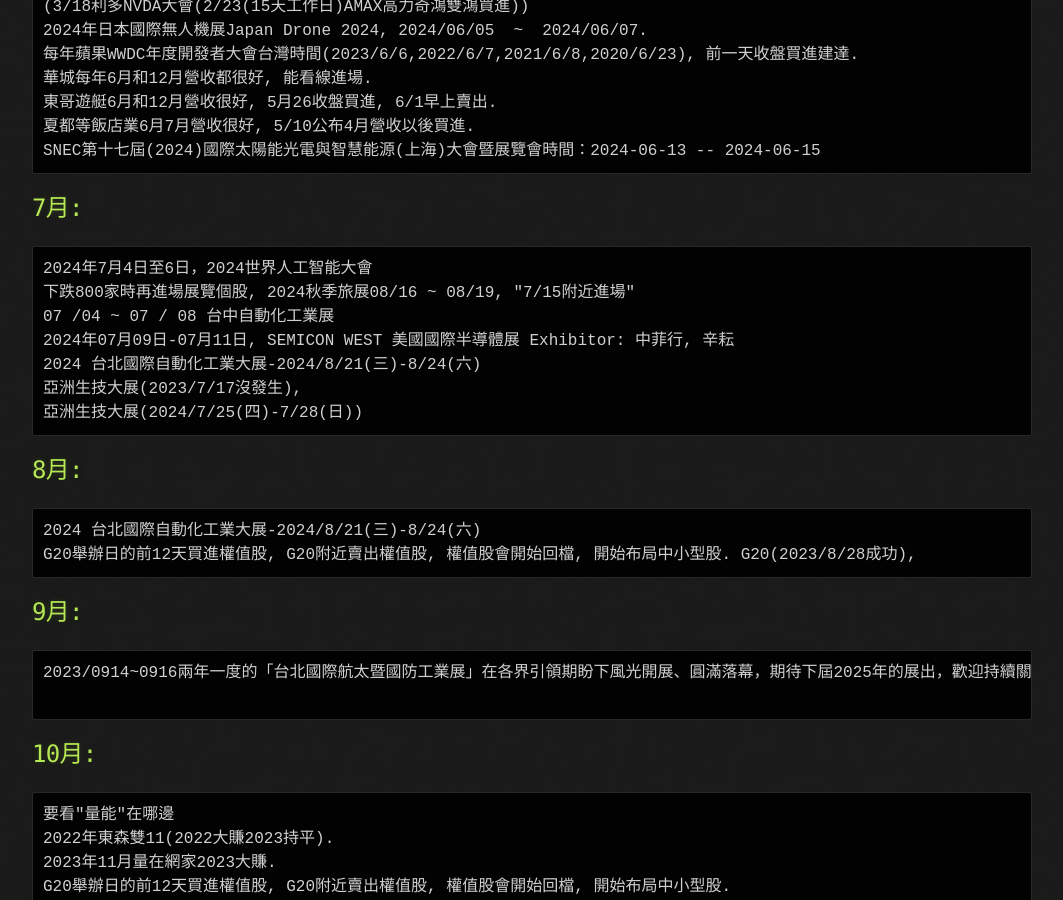
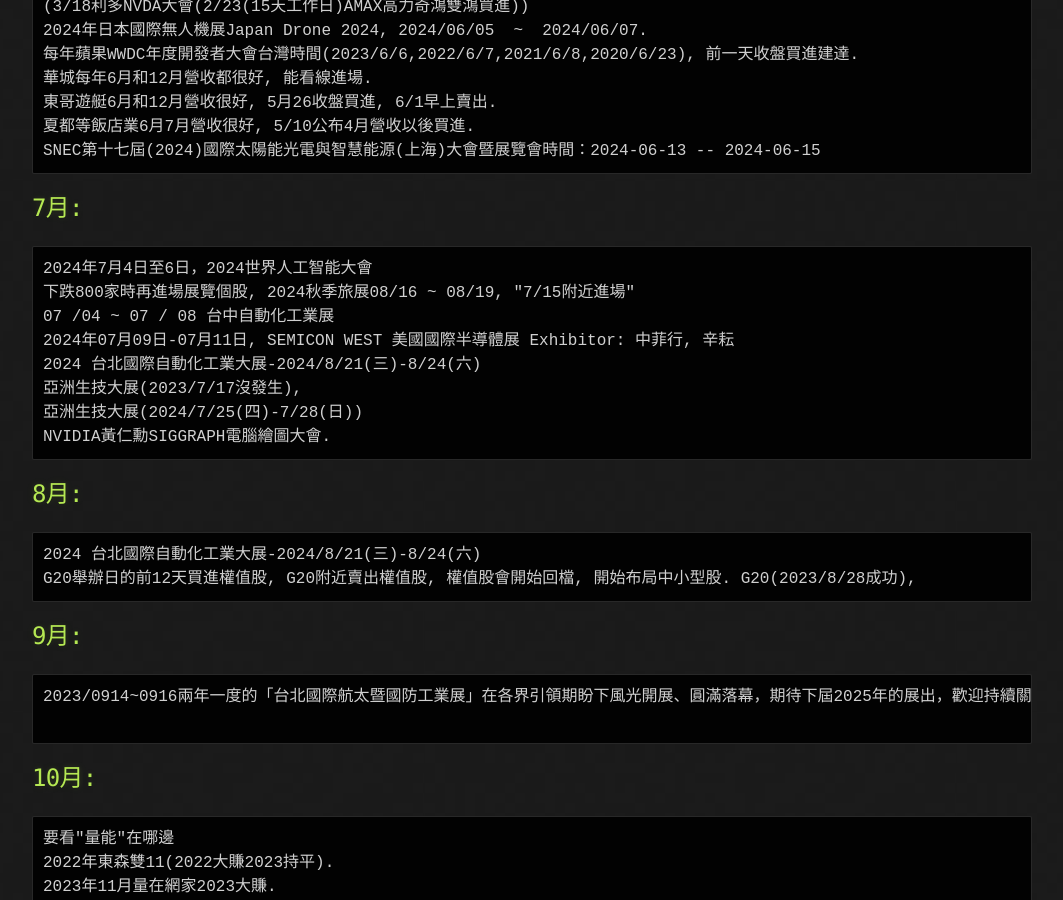
Before and after one commit to lepg5487/Stock_God, a Jekyll site: the page built from experience.md, in a window 1280 px wide and 900 px high, scrolled down 3544 px. Shown: the whole window, without its empty margins (108-1171 px from the left). Built offline with Jekyll 4.4.1, drawn with Linux system fonts in a browser that asks for light colours; our own code applies the rules of GitHub Pages for plain Markdown files.

Commit message:
Update experience.md

````diff
--- a/experience.md
+++ b/experience.md
@@ -146,6 +146,7 @@
 2024 台北國際自動化工業大展-2024/8/21(三)-8/24(六)
 亞洲生技大展(2023/7/17沒發生),
 亞洲生技大展(2024/7/25(四)-7/28(日))
+NVIDIA黃仁勳SIGGRAPH電腦繪圖大會.
 ```
 ## 8月:
 ```
````
